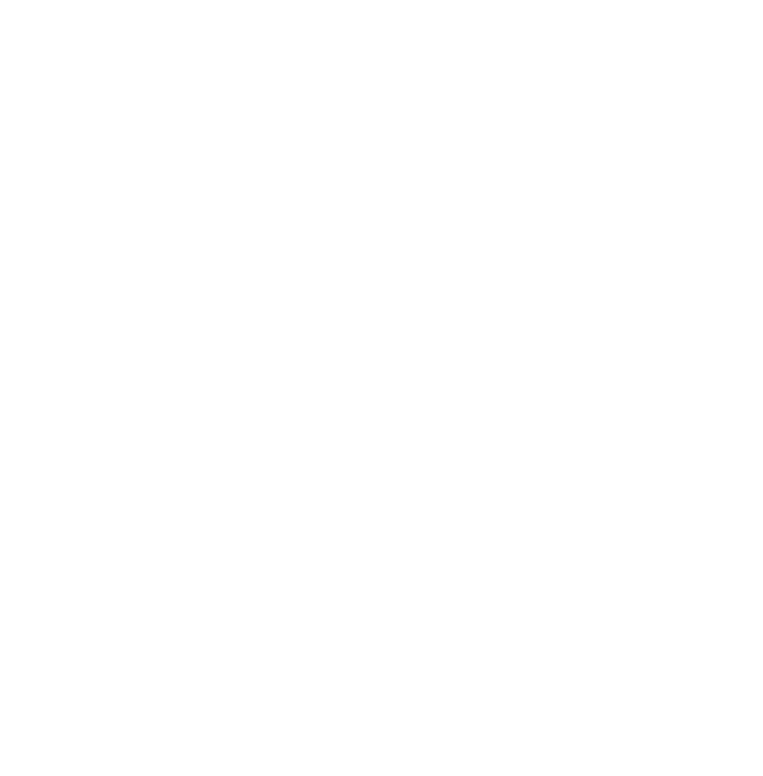
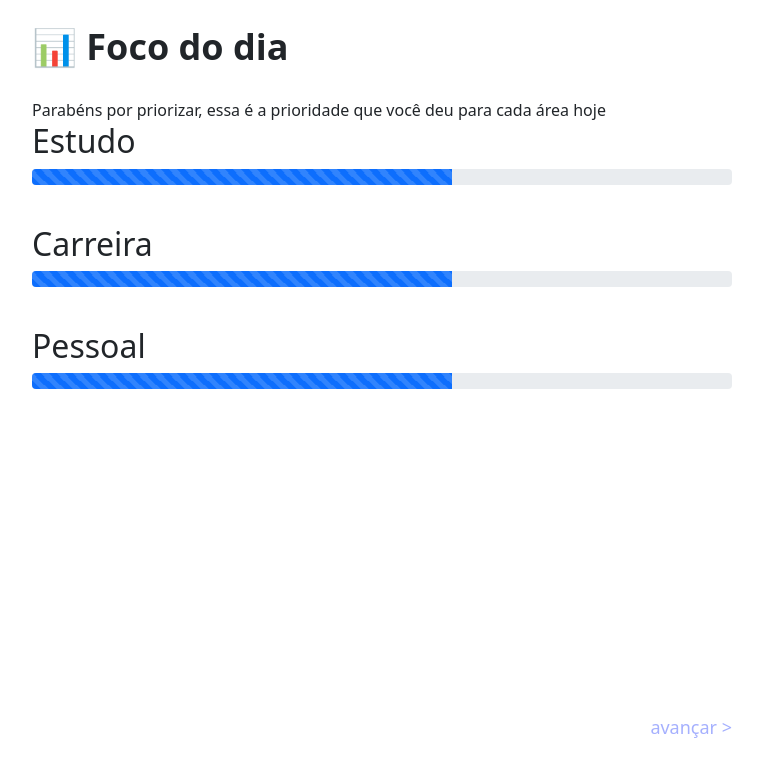
Before and after one commit to MiniMarvin/productive-mind, a React (Create React App) app: page /day-review in a window 1280 px wide. Before the commit this address had no page. Shown: the top 776 px of the page, without its empty margins (243-1006 px from the left). Built offline with nearby package versions, Linux system fonts and the light colour scheme.

Commit message:
define layout for the day status review

```diff
--- a/package.json
+++ b/package.json
@@ -6,7 +6,9 @@
     "@testing-library/jest-dom": "^5.16.4",
     "@testing-library/react": "^11.2.7",
     "@testing-library/user-event": "^12.8.3",
+    "bootstrap": "^5.1.3",
     "react": "^18.0.0",
+    "react-bootstrap": "^2.3.0",
     "react-dom": "^18.0.0",
     "react-router": "^6.3.0",
     "react-router-dom": "^6.3.0",
--- a/src/App.js
+++ b/src/App.js
@@ -5,6 +5,7 @@
 } from "react-router-dom"
 import styles from './App.module.css';
 import AddTasks from './pages/add-tasks';
+import DayReview from './pages/day-review';
 import Home from './pages/home';
 import NewTask from './pages/new-task';
 import Prioritize from './pages/prioritize';
@@ -36,9 +37,12 @@
               </Prioritize>
             } />
             <Route path="/prioritize/4" element={
-              <Prioritize priorityCategory='importante' backLink='/prioritize/3' nextLink='/'>
+              <Prioritize priorityCategory='importante' backLink='/prioritize/3' nextLink='/day-review'>
                 <span>Quais das atividades <b>vão facilitar a vida</b> do seu eu do futuro?</span>
               </Prioritize>
+            } />
+            <Route path="/day-review" element={
+              <DayReview />
             } />
           </Routes>
         </BrowserRouter>
--- /dev/null
+++ b/src/pages/day-review/index.js
@@ -0,0 +1,46 @@
+import containerStyles from '../../components/containers.module.css'
+import buttonStyles from '../../components/buttons.module.css'
+import styles from './styles.module.css'
+import { Link } from 'react-router-dom'
+import { ProgressBar } from 'react-bootstrap'
+
+import 'bootstrap/dist/css/bootstrap.min.css';
+
+const DayReview = () => {
+  return (
+    <>
+      <section className={`${containerStyles.page} ${containerStyles.pageWithFooter}`}>
+        <div className={containerStyles.header}>
+          <h1>📊 Foco do dia</h1>
+        </div>
+        <span>Parabéns por priorizar, essa é a prioridade que você deu para cada área hoje</span>
+        <div className={styles.areaSection}>
+          <h2>Estudo</h2>
+          <div className={styles.valueSection}>
+            <ProgressBar now={60} animated={true} />
+          </div>
+        </div>
+        <div className={styles.areaSection}>
+          <h2>Carreira</h2>
+          <div className={styles.valueSection}>
+            <ProgressBar now={60} animated={true} />
+          </div>
+        </div>
+        <div className={styles.areaSection}>
+          <h2>Pessoal</h2>
+          <div className={styles.valueSection}>
+            <ProgressBar now={60} animated={true} />
+          </div>
+        </div>
+      </section>
+      <section className={containerStyles.footer}>
+        <div />
+        <div className={containerStyles.footerItem}>
+          <Link to="/prioritize/1" className={buttonStyles.backButton}>avançar {`>`}</Link>
+        </div>
+      </section>
+    </>
+  )
+}
+
+export default DayReview;
--- /dev/null
+++ b/src/pages/day-review/styles.module.css
@@ -0,0 +1,3 @@
+.valueSection {
+    margin-bottom: 40px;
+}
```
Also changed, not shown: 1 other file (tests, documents, lock files or other folders).
